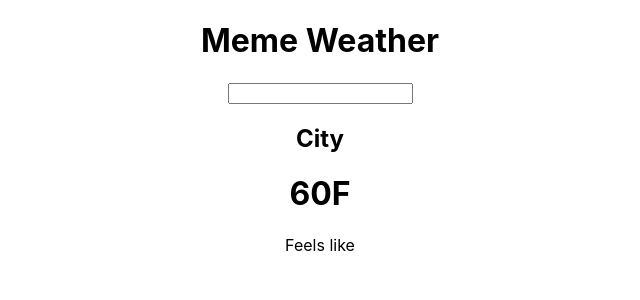
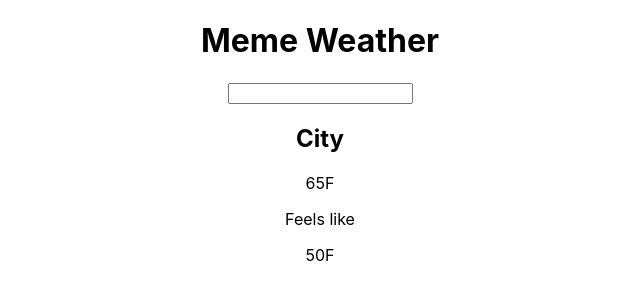
Before and after one commit to lucybellott/meme-weather, a React (Create React App) app: page / in a window 1280 px wide. Shown: the top 300 px of the page, without its empty margins (320-960 px from the left). Built offline with nearby package versions, Linux system fonts and the light colour scheme; no server answers.

Commit message:
rendering

```diff
--- a/src/App.js
+++ b/src/App.js
@@ -16,11 +16,13 @@ function App() {
       fetch(`https://api.openweathermap.org/data/2.5/weather?q=dallas&units=imperial&appid=${apiKey}`)
       .then(resp => resp.json())
       .then(data => {
-            console.log(data)
+            //console.log(data.main.temp)
+            setWeather(data)
       })
-      }, [])
+      .catch(error => console.log(error))
+      },[])
 
-
+ // console.log(weather.main.temp)
 
 
   return (
@@ -33,10 +35,12 @@ function App() {
       <h2>City</h2>
     </div>
     <div className='Temp'>
-      <h1>60F</h1>
+      {weather.main ? <h1>{weather.main.temp}</h1> : null}
+      65F
     </div>
     <div className='feels-like'>
       <p>Feels like</p>
+      <p>50F</p>
     </div>
     </div>
   );
```
